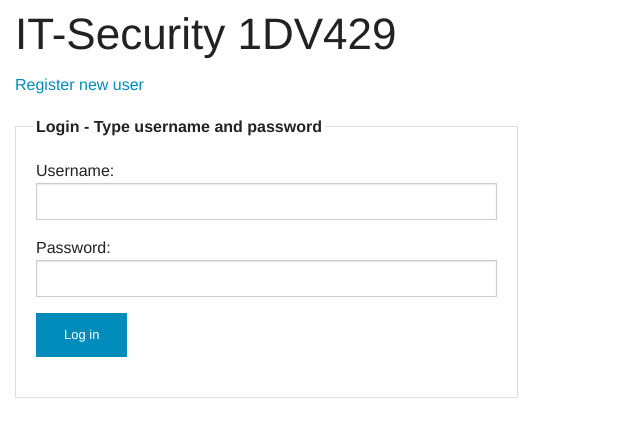
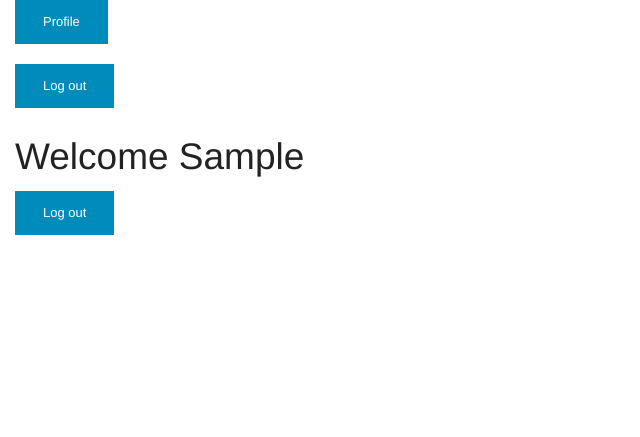
Before and after one commit to fg222cj/1DV429-project, a PHP site: page /index.php in a window 1280 px wide. Shown: the top 437 px of the page, without its empty margins (0-640 px from the left). Run offline with PHP 8.4, Linux system fonts and the light colour scheme; the visitor is signed in with stand-in values (Sample User, id 1).

Commit message:
Fixing header

```diff
--- a/Applikation/Laboration_2/common/HTMLView.php
+++ b/Applikation/Laboration_2/common/HTMLView.php
@@ -3,8 +3,17 @@
 class HTMLView {
 
 	public function echoHTML($body){
+
+		$links = "";
+
 		if ($body == NULL) {
 			throw new \Exception("Body can't be null");
+		}
+
+		if(isset($_SESSION['loggedIn'])){
+			$links .= "<div><a href='?profile' class='small button'>Profile</a></div><form method='post'>
+		<input type='submit' class='small button' value='Log out' name='logOut'/>
+		</form>";
 		}
 
 		echo "
@@ -16,6 +25,7 @@
 			</head>
 			<body>
 				<div class='large-5 columns'>
+					$links
 					$body
 				</div>
 			</body>
--- a/Applikation/Laboration_2/src/ProfileView.php
+++ b/Applikation/Laboration_2/src/ProfileView.php
@@ -10,7 +10,7 @@
 
 
 	public function showProfile(){
-		$ret = "<div><a href='?profile'>Profile</a></div><h2>'s profile</h2>
+		$ret = "<h2>'s profile</h2>
 		<form method='post'>
 		<input type='submit' name='editAccountSettings' value='Edit account settings'/>
 		</form>
```
